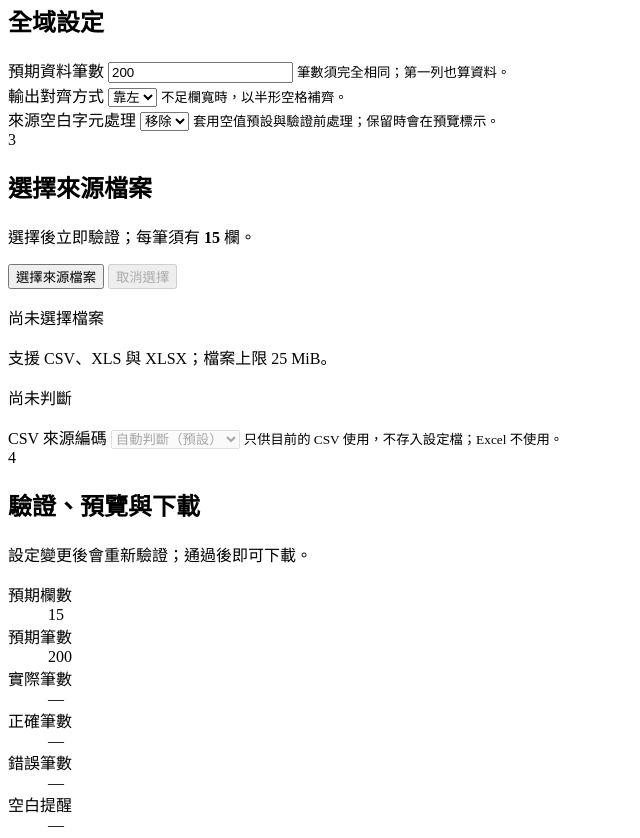
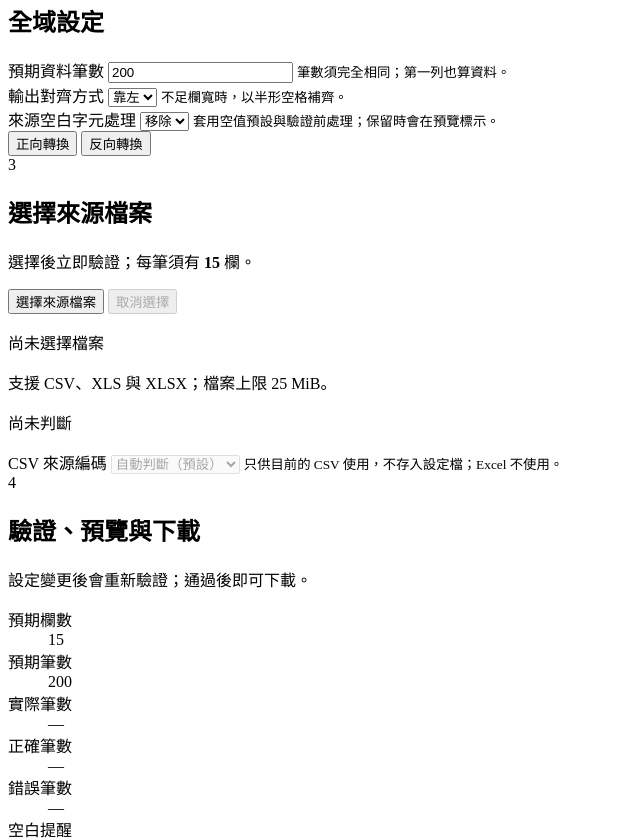
Before and after one commit to sleek874/csv2txt, a website built with Vite: page index.html in a window 1280 px wide. Shown: the part 1199-2037 px from the top of the page, without its empty margins (0-640 px from the left). Built offline with nearby package versions, Linux system fonts and the light colour scheme.

Commit message:
Group conversion flows into tabs

```diff
--- a/index.html
+++ b/index.html
@@ -274,6 +274,30 @@
           </div>
         </section>
 
+        <div id="workflow-tabs" class="workflow-tabs" role="tablist" aria-label="轉換方向">
+          <button
+            id="forward-workflow-tab"
+            type="button"
+            role="tab"
+            aria-selected="true"
+            aria-controls="forward-workflow-panel"
+          >正向轉換</button>
+          <button
+            id="inverse-workflow-tab"
+            type="button"
+            role="tab"
+            aria-selected="false"
+            aria-controls="inverse-workflow-panel"
+            tabindex="-1"
+          >反向轉換</button>
+        </div>
+
+        <div
+          id="forward-workflow-panel"
+          class="workflow-panel"
+          role="tabpanel"
+          aria-labelledby="forward-workflow-tab"
+        >
         <section id="source-step" class="panel" aria-labelledby="file-heading">
           <div class="step-heading">
             <span aria-hidden="true">3</span>
@@ -383,9 +407,18 @@
           </div>
         </section>
 
+        </div>
+
+        <div
+          id="inverse-workflow-panel"
+          class="workflow-panel"
+          role="tabpanel"
+          aria-labelledby="inverse-workflow-tab"
+          hidden
+        >
         <section id="inverse-step" class="panel" aria-labelledby="inverse-heading">
           <div class="step-heading">
-            <span aria-hidden="true">5</span>
+            <span aria-hidden="true">3</span>
             <div>
               <h2 id="inverse-heading">Big5 TXT 轉 XLSX</h2>
               <p class="help-text">使用目前的欄寬與對齊方式切回欄位；不加入標題列。</p>
@@ -417,6 +450,7 @@
             <button id="inverse-convert-button" class="primary-button" type="button" aria-describedby="inverse-download-help" disabled>下載 XLSX</button>
           </div>
         </section>
+        </div>
 
         <p id="app-status" class="visually-hidden" role="status" aria-live="polite" aria-atomic="true"></p>
       </main>
--- /dev/null
+++ b/src/browser/workflow-tabs.ts
@@ -0,0 +1,59 @@
+import { requireElement } from "./dom";
+
+type WorkflowTab = HTMLButtonElement;
+
+function controlledPanel(tab: WorkflowTab): HTMLElement {
+  const panelId = tab.getAttribute("aria-controls");
+  if (!panelId) {
+    throw new Error("轉換方向頁籤缺少對應內容。");
+  }
+  return requireElement<HTMLElement>(`#${panelId}`);
+}
+
+export function installWorkflowTabs(): void {
+  const tabList = requireElement<HTMLElement>("#workflow-tabs");
+  const tabs = Array.from(
+    tabList.querySelectorAll<WorkflowTab>("[role='tab']"),
+  );
+
+  function activate(tab: WorkflowTab, focus = false): void {
+    tabs.forEach((currentTab) => {
+      const selected = currentTab === tab;
+      currentTab.setAttribute("aria-selected", String(selected));
+      currentTab.tabIndex = selected ? 0 : -1;
+      controlledPanel(currentTab).hidden = !selected;
+    });
+    if (focus) {
+      tab.focus();
+    }
+  }
+
+  tabs.forEach((tab, index) => {
+    tab.addEventListener("click", () => activate(tab));
+    tab.addEventListener("keydown", (event) => {
+      let nextIndex: number | null = null;
+      if (event.key === "ArrowRight") {
+        nextIndex = (index + 1) % tabs.length;
+      } else if (event.key === "ArrowLeft") {
+        nextIndex = (index - 1 + tabs.length) % tabs.length;
+      } else if (event.key === "Home") {
+        nextIndex = 0;
+      } else if (event.key === "End") {
+        nextIndex = tabs.length - 1;
+      }
+
+      const nextTab = nextIndex === null ? null : tabs[nextIndex];
+      if (nextTab) {
+        event.preventDefault();
+        activate(nextTab, true);
+      }
+    });
+  });
+
+  const selectedTab = tabs.find(
+    (tab) => tab.getAttribute("aria-selected") === "true",
+  ) ?? tabs[0];
+  if (selectedTab) {
+    activate(selectedTab);
+  }
+}
--- a/src/main.ts
+++ b/src/main.ts
@@ -9,6 +9,7 @@ import {
   type OfflineCacheState,
 } from "./browser/offline-cache";
 import { createUnloadGuard } from "./browser/unload-guard";
+import { installWorkflowTabs } from "./browser/workflow-tabs";
 import { parseCsv } from "./core/csv";
 import { decodeSource } from "./core/encoding";
 import { convertRows } from "./core/fixed-width";
@@ -38,6 +39,8 @@ function renderNotice(
   notice.append(strong, description);
   container.replaceChildren(notice);
 }
+
+installWorkflowTabs();
 
 const columnEditor = createColumnEditor(
   requireElement<HTMLTableSectionElement>("#column-settings-body"),
--- a/src/styles.css
+++ b/src/styles.css
@@ -160,6 +160,43 @@ h3 {
   padding: 1.35rem;
   background: var(--color-surface);
   box-shadow: var(--shadow-ui);
+}
+
+.workflow-tabs {
+  display: grid;
+  grid-template-columns: repeat(2, minmax(0, 1fr));
+  gap: 0.4rem;
+  margin-bottom: 1rem;
+  padding: 0.4rem;
+  border: var(--border-ui);
+  border-radius: var(--radius-ui);
+  background: var(--color-surface-muted);
+}
+
+.workflow-tabs [role="tab"] {
+  border-color: transparent;
+  color: var(--color-text-muted);
+  background: transparent;
+}
+
+.workflow-tabs [role="tab"]:hover {
+  color: var(--color-text);
+  background: var(--color-surface-hover);
+}
+
+.workflow-tabs [role="tab"][aria-selected="true"] {
+  border-color: var(--color-accent-border);
+  color: var(--color-accent-text);
+  background: var(--color-surface);
+  box-shadow: var(--shadow-ui);
+}
+
+.workflow-panel[hidden] {
+  display: none;
+}
+
+.workflow-panel > .panel:last-child {
+  margin-bottom: 0;
 }
 
 .compact-card {
```
Also changed, not shown: scripts/verify-build.mjs (+8 -1 lines).
